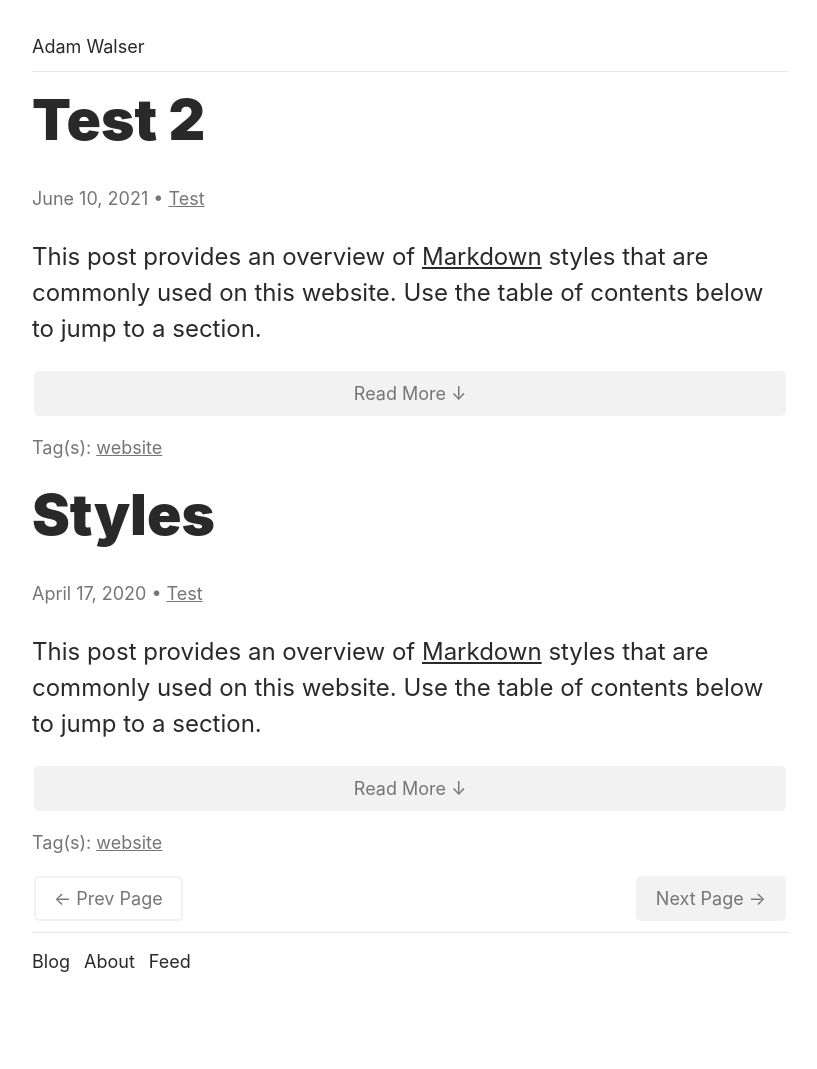
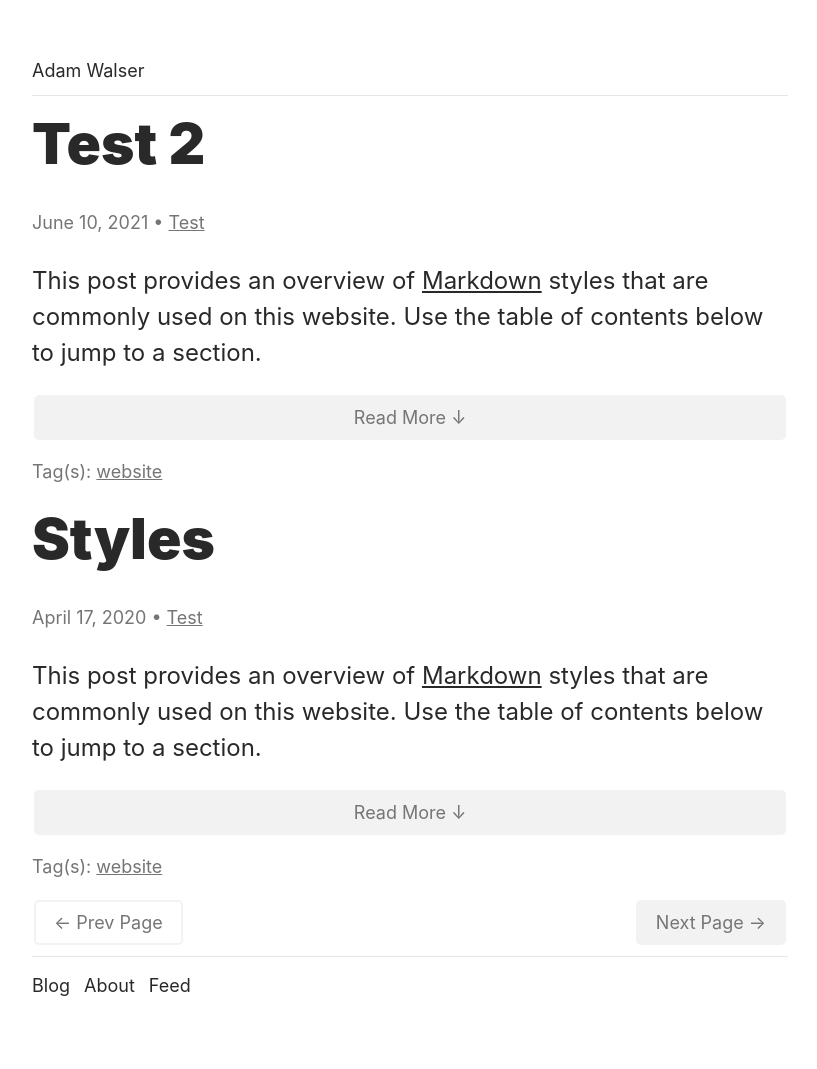
Before and after one commit to ajpwalser/ajpwalser.github.io, a Jekyll site: the page built from index.html, in a window 1280 px wide. Shown: the whole page, without its empty margins (230-1047 px from the left). Built offline with Jekyll 4.4.1, drawn with Linux system fonts in a browser that asks for light colours; some web fonts are replaced; the list of posts is cut into pages by our own code; before the commit the page ends 1045 px from its top, so only the background shows below that.

Commit message:
Update style.css

```diff
--- a/css/style.css
+++ b/css/style.css
@@ -32,6 +32,10 @@ hr {
 }
 
 /* Header & Footer */
+
+.header {
+margin-top: 2em;
+}
 
 .header,
 footer {
```
